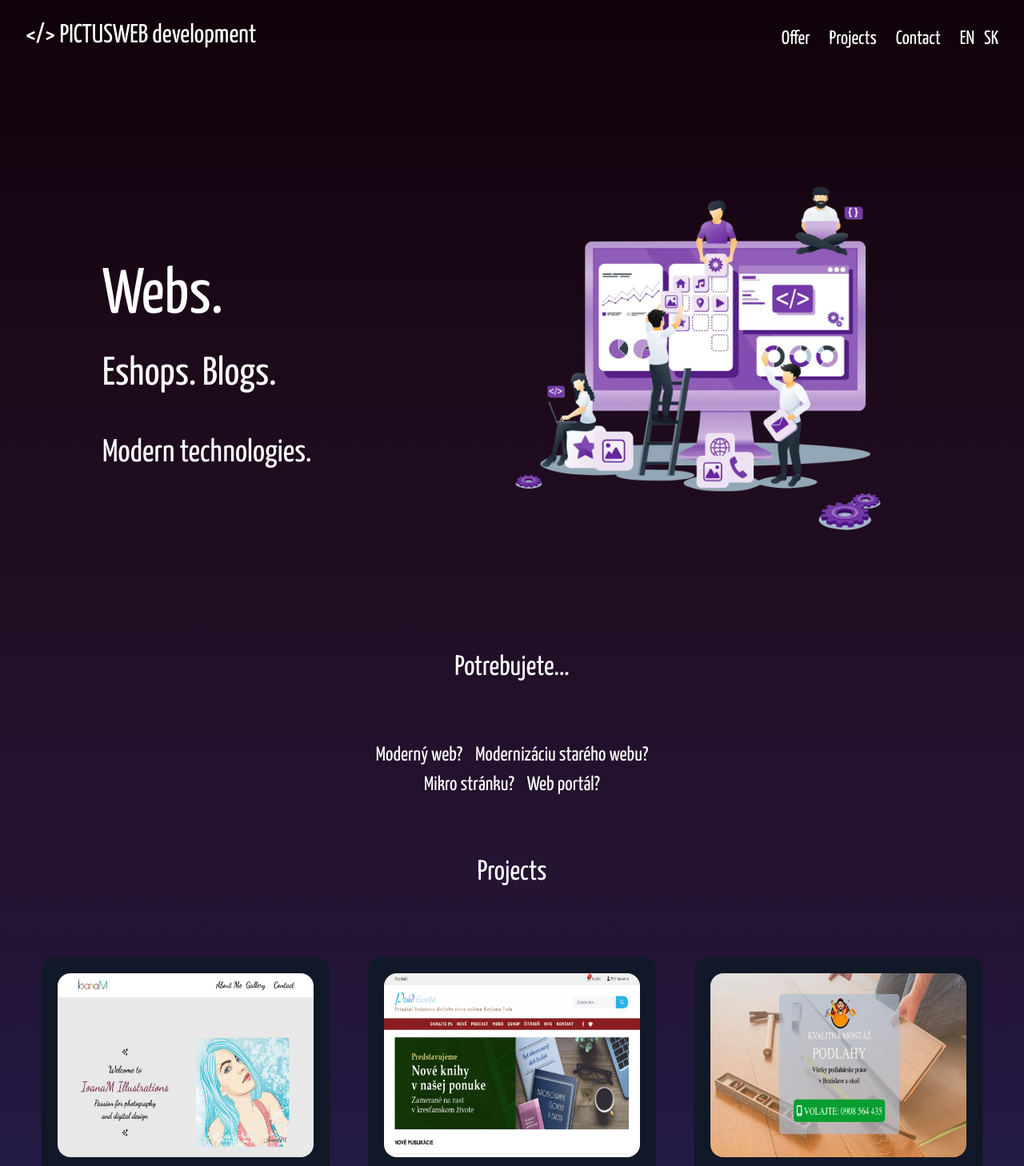
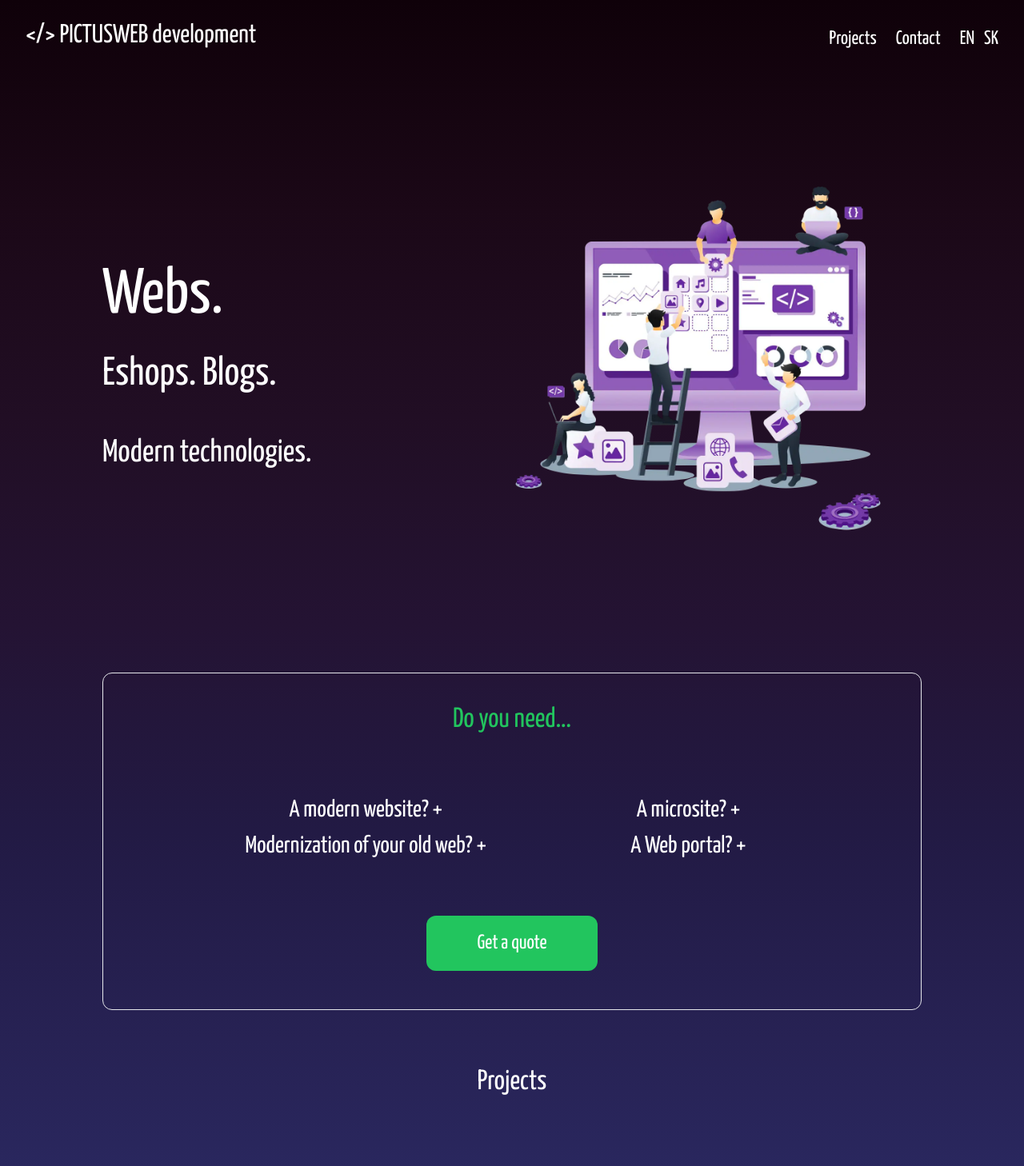
Before and after one commit to pkvarg/next_pictusweb, a Next.js app: page /en in a window 1280 px wide. Shown: the top 1458 px of the page at 80% size. Built offline with nearby package versions, Linux system fonts and the light colour scheme.

Commit message:
home ok. contact init

```diff
--- a/app/[locale]/page.tsx
+++ b/app/[locale]/page.tsx
@@ -5,17 +5,23 @@ import Hero from '../components/home/Hero'
 import Feedbacks from '../components/home/Feedbacks'
 import Footer from '../components/Footer'
 import Offer from '../components/home/Offer'
+import GetInTouch from '../components/GetInTouch'
 
 const Home = () => {
   return (
+    <>
       <div className='text-white text-[25px] hero-gradient'>
         <Header />
         <Hero />
         <Offer />
         <Projects />
+      </div>
+      <div className='second-gradient'>
         <Feedbacks />
+        <GetInTouch />
         <Footer />
       </div>
+    </>
   )
 }
 
--- /dev/null
+++ b/app/components/GetInTouch.tsx
@@ -0,0 +1,28 @@
+'use client'
+import React, { useState } from 'react'
+import { useParams } from 'next/navigation'
+import Link from 'next/link'
+import { useTranslations } from 'next-intl'
+
+const GetInTouch = () => {
+  const t = useTranslations('Home')
+  const { locale } = useParams()
+
+  return (
+    <div className='mx-4 lg:mx-[10%] mt-8 mb-16'>
+      <h1 className='text-[35px] my-8 text-center text-green-500'>
+        {t('getInTouch')}
+      </h1>
+      <div className='flex flex-col justify-center items-center'>
+        <Link
+          href={`${locale}/contact`}
+          className='mb-12 bg-green-500 px-8 lg:px-16 py-2 lg:py-4 rounded-xl cursor-pointer hover:bg-[#0388f4]'
+        >
+          {t('getInTouchButton')}
+        </Link>
+      </div>
+    </div>
+  )
+}
+
+export default GetInTouch
--- a/app/components/Header.tsx
+++ b/app/components/Header.tsx
@@ -1,31 +1,15 @@
 'use client'
-import React, { useState, useEffect } from 'react'
-import { Link } from 'react-scroll'
+import React, { useState } from 'react'
+import { useParams } from 'next/navigation'
+import Link from 'next/link'
 import LanguageBar from './LanguageBar'
 import { useTranslations } from 'next-intl'
-import { useParams } from 'next/navigation'
 
 const Header = () => {
   const [navbar, setNavbar] = useState(false)
   const [isSticky, setIsSticky] = useState(false)
   const t = useTranslations('Home')
   const { locale } = useParams()
-
-  // useEffect(() => {
-  //   const handleScroll = () => {
-  //     if (window.scrollY > 0) {
-  //       setIsSticky(true)
-  //     } else {
-  //       setIsSticky(false)
-  //     }
-  //   }
-
-  //   window.addEventListener('scroll', handleScroll)
-
-  //   return () => {
-  //     window.removeEventListener('scroll', handleScroll)
-  //   }
-  // }, [])
 
   return (
     <nav
@@ -39,7 +23,7 @@ const Header = () => {
       <div className='justify-between px-4 mx-auto md:items-center md:flex md:px-8'>
         <div className='mb-0 lg:mb-2'>
           <div className='flex items-center justify-between py-3 md:py-5 md:block'>
-            <a className='text-[2.05rem] font-normal' href='/'>
+            <a className='text-[22.5px] lg:text-[2.05rem] font-normal' href='/'>
               &#60;&#47;&#62; PICTUSWEB development
             </a>
             <div className='md:hidden'>
@@ -86,33 +70,17 @@ const Header = () => {
               navbar ? 'block' : 'hidden'
             }`}
           >
-            <ul className='text-[2rem] lg:text-[1.5rem] justify-center space-y-8 md:flex md:space-x-6 md:space-y-0'>
+            <ul className='text-[22.5px] lg:text-[1.5rem] justify-center space-y-4 md:flex md:space-x-6 md:space-y-0'>
               <li>
-                <Link
-                  to='offer'
-                  spy={true}
-                  smooth={true}
-                  offset={0}
-                  duration={500}
-                  className='hover:text-dark-red'
-                >
-                  {t('navbarOffer')}
+                <Link href='/#projects' className='hover:text-[#0388f4]'>
+                  {t('navbarProjects')}
                 </Link>
-              </li>
-              <li>
-                <a href='/projects' className='hover:text-dark-red'>
-                  {t('navbarProjects')}
-                </a>
               </li>
 
               <li>
                 <Link
-                  to='contact'
-                  spy={true}
-                  smooth={true}
-                  offset={0}
-                  duration={500}
-                  className='hover:text-dark-red'
+                  href={`${locale}/contact`}
+                  className='hover:text-[#0388f4]'
                 >
                   {t('navbarContact')}
                 </Link>
--- a/app/components/home/Feedbacks.tsx
+++ b/app/components/home/Feedbacks.tsx
@@ -94,7 +94,7 @@ const Feedbacks: React.FC = () => {
     },
   ]
   return (
-    <div className={`lg:mx-[2.5%] mt-[125px] lg:mt-12 rounded-[20px] `}>
+    <div className={`lg:mx-[2.5%] pt-[125px] lg:pt-12 rounded-[20px]`}>
       <div className={`rounded-2xl ${styles.padding} min-h-[300px]`}>
         <motion.div
           variants={staggerContainer(0.1, 0.3)}
--- a/app/components/home/Hero.tsx
+++ b/app/components/home/Hero.tsx
@@ -22,14 +22,14 @@ const Hero = () => {
         className={`${styles.innerWidth} mx-auto flex lg:flex-row flex-col gap-8 lg:py-[100px] py-[50px]`}
       >
         <div className='flex flex-col justify-left'>
-          <h1 className='text-white text-[5rem]'>
+          <h1 className='text-white text-[45px] lg:text-[5rem]'>
             <TypingText title={title1} />
           </h1>
-          <h1 className='text-white text-[50px] mb-[2rem]'>
+          <h1 className='text-white text-[45px] lg:text-[50px] mb-[2rem]'>
             <TypingText title={title2} />
           </h1>
 
-          <div className='text-white text-[40px]'>
+          <div className='text-white text-[30px] lg:text-[40px]'>
             <TitleText title={title3} />
           </div>
         </div>
--- a/app/components/home/Offer.tsx
+++ b/app/components/home/Offer.tsx
@@ -1,20 +1,81 @@
-import React from 'react'
+'use client'
+import React, { useState } from 'react'
+import { useParams } from 'next/navigation'
+import Link from 'next/link'
+import { useTranslations } from 'next-intl'
 
 const Offer = () => {
+  const t = useTranslations('Home')
+  const { locale } = useParams()
+  const [showOffer1, setShowOffer1] = useState<boolean>(false)
+  const [showOffer2, setShowOffer2] = useState<boolean>(false)
+  const [showOffer3, setShowOffer3] = useState<boolean>(false)
+  const [showOffer4, setShowOffer4] = useState<boolean>(false)
   return (
-    <>
-      <h1 className='text-[35px] text-center'>Potrebujete...</h1>
-      <div className='flex flex-col justify-center items-center my-16 text-[25px]'>
-        <div className='flex flex-row gap-4'>
-          <p>Moderný web?</p>
-          <p>Modernizáciu starého webu?</p>
+    <div className='lg:border border-1 mx-4 lg:mx-[10%] mt-8 mb-16 rounded-xl'>
+      <h1 className='text-[35px] mt-8 text-center text-green-500'>
+        {t('offerTitle')}
+      </h1>
+      <div className='flex flex-col justify-center items-center'>
+        <div className='flex flex-col lg:grid lg:grid-cols-2 justify-center items-center lg:items-between my-16 text-[30px] lg:text-[30px] lg:gap-16'>
+          <div className='flex flex-col items-center'>
+            <p
+              className='cursor-pointer hover:text-green-500'
+              onClick={() => setShowOffer1((prev) => !prev)}
+            >
+              {t('offer1')} +
+            </p>
+            {showOffer1 && (
+              <p className='text-[#93A7B7] text-[25px] text-justify lg:max-w-[250px] my-4'>
+                {t('offer1desc')}
+              </p>
+            )}
+            <p
+              className='cursor-pointer hover:text-green-500'
+              onClick={() => setShowOffer3((prev) => !prev)}
+            >
+              {t('offer3')} +
+            </p>
+            {showOffer3 && (
+              <p className='text-[#93A7B7] text-[25px] text-justify lg:max-w-[250px] my-4'>
+                {t('offer3desc')}
+              </p>
+            )}
+          </div>
+
+          <div className='ml-0 lg:ml-[25%] flex flex-col items-center'>
+            <p
+              className='cursor-pointer hover:text-green-500'
+              onClick={() => setShowOffer2((prev) => !prev)}
+            >
+              {t('offer2')} +
+            </p>
+            {showOffer2 && (
+              <p className='text-[#93A7B7] text-[25px] text-justify lg:max-w-[350px] my-4'>
+                {t('offer2desc')}
+              </p>
+            )}
+            <p
+              className='cursor-pointer hover:text-green-500'
+              onClick={() => setShowOffer4((prev) => !prev)}
+            >
+              {t('offer4')} +
+            </p>
+            {showOffer4 && (
+              <p className='text-[#93A7B7] text-[25px] text-justify lg:max-w-[350px] my-4'>
+                {t('offer4desc')}
+              </p>
+            )}
+          </div>
         </div>
-        <div className='flex flex-row gap-4'>
-          <p>Mikro stránku?</p>
-          <p>Web portál?</p>
-        </div>
+        <Link
+          href={`${locale}/contact`}
+          className='mb-12 bg-green-500 px-8 lg:px-16 py-2 lg:py-4 rounded-xl cursor-pointer hover:bg-[#0388f4]'
+        >
+          {t('offerButton')}
+        </Link>
       </div>
-    </>
+    </div>
   )
 }
 
--- a/app/components/home/Projects.tsx
+++ b/app/components/home/Projects.tsx
@@ -275,7 +275,7 @@ const Projects: React.FC = () => {
         whileInView='show'
         viewport={{ once: false, amount: 0.25 }}
       >
-        <h1 className='text-[35px] text-center'>
+        <h1 id='projects' className='lg:scroll-mt-14 text-[35px] text-center'>
           <TypingText title={t('ourProjectsTitle')} />
         </h1>
       </motion.div>
--- a/messages/en.json
+++ b/messages/en.json
@@ -8,40 +8,17 @@
     "heroTitle1": "Webs.",
     "heroTitle2": "Eshops. Blogs.",
     "heroTitle3": "Modern technologies.",
-    "servicesTitle": "Websites bringing you success",
-    "servicesLogoTitle": "Unique logo",
-    "servicesLogoDesc": "Logo for website, email signature or business card. Unique. Yours.",
-    "servicesStyleTitle": "Choice style",
-    "servicesStyleDesc": "Presenting services, hobby or serious business? Style matters.",
-    "servicesNonStopTitle": "Non-stop operation",
-    "servicesNonStopDesc": "Fast reliable web running on PC, mobile and tablet. Non-stop.",
-    "servicesAwayTitle": "Out of reach?",
-    "servicesAwayDesc": "Contact form takes care of getting your messages always straight to your e-mail.",
-    "projectsTitle": "Projects",
-    "projectsDetails": "Details",
-    "offerTitle": "Our Offer",
-    "offer1sub": "Website",
-    "offer1priceFrom": "from",
-    "offer1price": "750 €",
-    "offer1desc1": "Responsive website",
-    "offer1desc2": "Modern design",
-    "offer1desc3": "Security certificate",
-    "offer1desc4": "Protection against robots",
 
-    "offer2sub": "Eshop",
-    "offer2price": "3000 €",
-    "offer2desc1": "Admin menu for content management",
-    "offer2desc2": "Unlimited products",
-    "offer2desc3": "Autogeneration of invoices",
-    "offer2desc4": "Online payments",
-
-    "offer3sub": "Extra requests",
-    "offer3price": "by Agreement",
-    "offer3desc1": "Multilingual web",
-    "offer3desc2": "Translations",
-    "offer3desc3": "Social Media promotion",
-    "offer3desc4": "Regular maintenance etc.",
-    "offerDetails": "Details",
+    "offerTitle": "Do you need...",
+    "offer1": "A modern website?",
+    "offer2": "A microsite?",
+    "offer3": "Modernization of your old web?",
+    "offer4": "A Web portal?",
+    "offer1desc": "We'll make you a firstclass web with a modern design usig the newest technologies.",
+    "offer2desc": "Do you want to present a product, a service or just forward a webpage? The solution is a lowcost microwebsite.",
+    "offer3desc": "Do you have an old web? We offer you a redesign and content update so that your web will keep up with the trends.",
+    "offer4desc": "We'll make you a complex web with custom content administration and advanced features.",
+    "offerButton": "Get a quote",
 
     "contactTitle": "Send us a message",
     "contactName": "Name",
@@ -70,11 +47,14 @@
     "reviewsTom": "Cooperation with Peter is excellent, great communication and result. He enjoys his job, does it honestly and thoroughly. I definitely count on him in my next projects.",
     "reviewsLeo": "I have been working with Peter for many years in different areas and I am always pleased by his friendly approach and willingness to help. Thank you.",
     "reviewsMich": "If you are looking for someone reliable and smart, Peter is your man. I am very satisfied with his work and recommend working with him.",
-    "reviewsSam": "...",
+    "reviewsSam": "Excellent cooperation, easy understanding of my requests and comments, flexible for options that were subject to my decision.",
 
     "reviewsDesignationMich": "Real Estate Agent",
     "reviewsDesignationSam": "Author",
 
+    "getInTouch": "Do you want to find out more?",
+    "getInTouchButton": "Get in touch!",
+
     "cookies": "This page only uses analytical cookies that are necessary for the website to function. We do not use functional or marketing cookies."
   }
 }
```
Also changed, not shown: app/[locale]/contact/page.tsx (added, +7 -0 lines), app/components/LanguageBar.tsx (+8 -2 lines), messages/sk.json (+15 -93 lines). Lines whose indentation alone changed are shown as unchanged.
